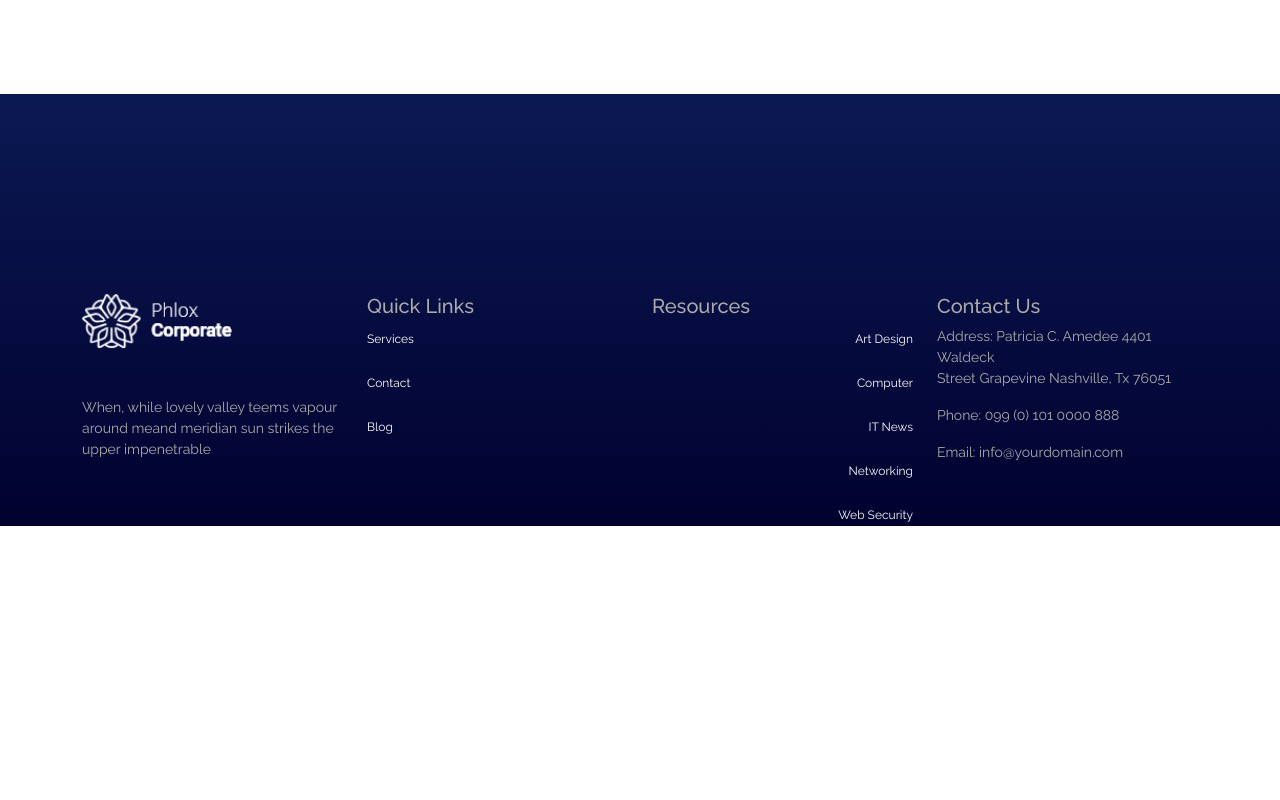
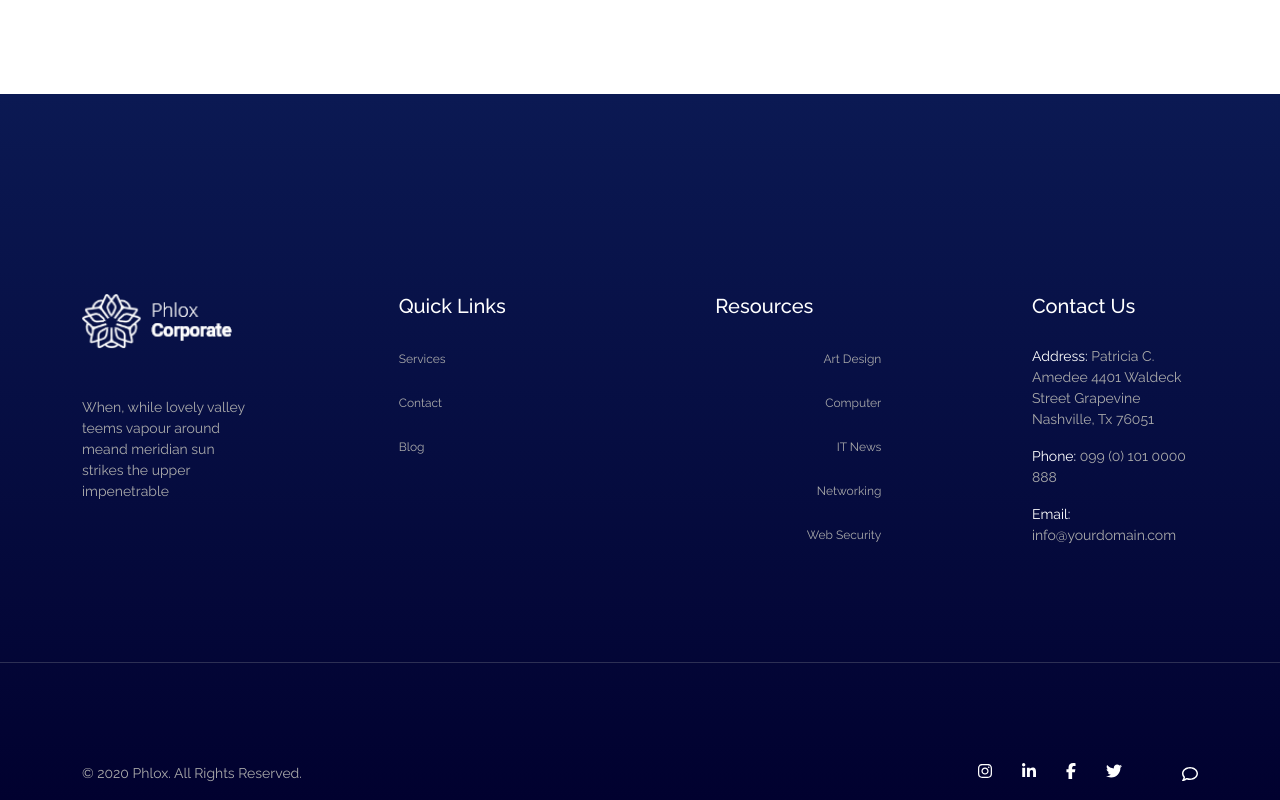
Before and after one commit to Evanflow89/proj-html-vuejs, a Vue app: page / in a window 1280 px wide. Shown: the part 5813-6613 px from the top of the page. Before the commit the page ends 6339 px from the top, so only its background shows below. Built offline with nearby package versions, Linux system fonts and the light colour scheme.

Commit message:
Added social Icons

```diff
--- a/src/components/blocks/BaseFooter.vue
+++ b/src/components/blocks/BaseFooter.vue
@@ -1,13 +1,15 @@
 <template>
   <footer>
     <top-footer />
+    <bottom-footer />
   </footer>
 </template>
 
 <script>
+import BottomFooter from "../sections/BottomFooter.vue";
 import TopFooter from "../sections/TopFooter.vue";
 export default {
-  components: { TopFooter },
+  components: { TopFooter, BottomFooter },
   name: "BaseFooter",
 };
 </script>
--- /dev/null
+++ b/src/components/sections/BottomFooter.vue
@@ -0,0 +1,38 @@
+<template>
+  <div class="container">
+    <div class="row bottom_footer d-flex justify-content-between">
+      <div class="col-3">
+        <p>&#169; 2020 Phlox. All Rights Reserved.</p>
+      </div>
+      <div class="col-4 d-flex social_icons">
+        <i class="fa-brands fa-instagram"></i>
+        <i class="fa-brands fa-linkedin-in"></i>
+        <i class="fa-brands fa-facebook-f"></i>
+        <i class="fa-brands fa-twitter"></i>
+        <div class="arrow"></div>
+        <div class="comic">
+          <i class="fa-regular fa-comment"></i>
+        </div>
+      </div>
+    </div>
+  </div>
+</template>
+
+<script>
+export default {
+  name: "BottomFooter",
+};
+</script>
+
+<style lang="scss">
+.bottom_footer {
+  p {
+    font-size: 0.875rem;
+  }
+  .social_icons {
+    gap: 30px;
+    justify-content: flex-end;
+    color: var(--primary-color);
+  }
+}
+</style>
--- a/src/components/sections/TopFooter.vue
+++ b/src/components/sections/TopFooter.vue
@@ -2,7 +2,7 @@
   <section>
     <div class="container">
       <div class="row top_footer">
-        <div class="col-3">
+        <div class="col-2">
           <div class="logo pb-5">
             <img
               src="../../assets/style/images/white-logo-2.png"
@@ -14,7 +14,7 @@
             strikes the upper impenetrable
           </p>
         </div>
-        <div class="col-3">
+        <div class="col-2">
           <h5>Quick Links</h5>
           <ul class="d-flex flex-column">
             <li><a href="#">Services</a></li>
@@ -22,7 +22,7 @@
             <li><a href="#">Blog</a></li>
           </ul>
         </div>
-        <div class="col-3">
+        <div class="col-2">
           <h5>Resources</h5>
           <ul class="d-flex flex-column align-items-end">
             <li><a href="#">Art Design</a></li>
@@ -32,7 +32,7 @@
             <li><a href="#">Web Security</a></li>
           </ul>
         </div>
-        <div class="col-3">
+        <div class="col-2">
           <h5>Contact Us</h5>
           <div class="address">
             <p>
@@ -47,6 +47,7 @@
         </div>
       </div>
     </div>
+    <hr class="footer_hr" />
   </section>
 </template>
 
@@ -58,9 +59,23 @@ export default {
 
 <style lang="scss">
 .top_footer {
+  gap: 1.875rem;
+  justify-content: space-between;
+  span {
+    color: var(--primary-color);
+  }
+
+  h5 {
+    color: var(--primary-color);
+    padding-bottom: 20px;
+  }
   ul {
     padding: 0;
     margin: 0;
+  }
+
+  ul li a {
+    color: var(--text-gray);
   }
   .logo img {
     width: 9.375rem;
@@ -69,4 +84,7 @@ export default {
     font-size: 0.875rem;
   }
 }
+.footer_hr {
+  margin: 6.25rem 0;
+}
 </style>
```
